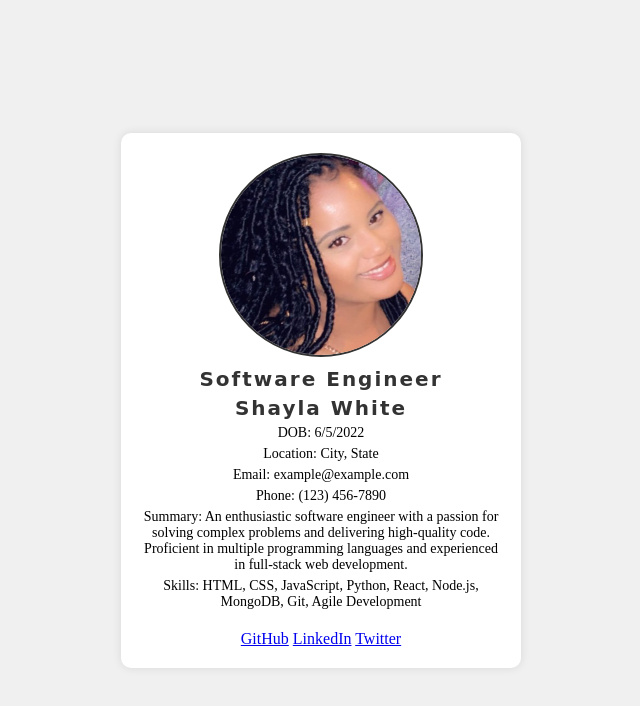
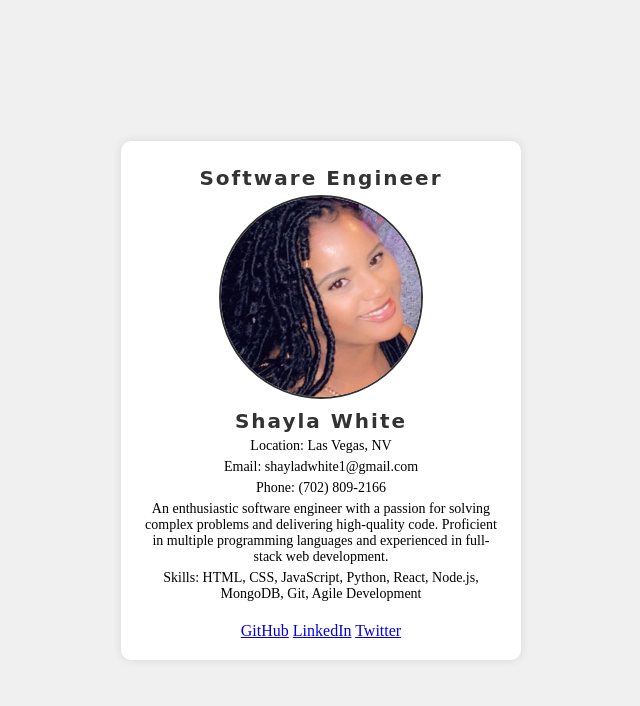
Before and after one commit to ShaylaWhite/portfolio_2, a plain HTML site: page index.html in a window 1280 px wide. Shown: the whole page, without its empty margins (319-959 px from the left). Drawn offline with Linux system fonts and the light colour scheme; files whose address does not match are found by name.

Commit message:
style h2 tag

```diff
--- a/index.html
+++ b/index.html
@@ -12,14 +12,13 @@
   <body>
     <div class="container">
         <div class="id-card">
+            <h2 class="title">Software Engineer</h2>
             <img src="C:\Users\shayl\sei\portfolio\shayla.png" alt="Profile Picture">
-            <h1 class="title">Software Engineer</h1>
             <h2 class="name">Shayla White</h2>
-            <p class="dob">DOB: 6/5/2022</p>
-            <p class="location">Location: City, State</p>
-            <p class="email">Email: example@example.com</p>
-            <p class="phone">Phone: (123) 456-7890</p>
-            <p class="summary">Summary: An enthusiastic software engineer with a passion for solving complex problems and delivering high-quality code. Proficient in multiple programming languages and experienced in full-stack web development.</p>
+            <p class="location">Location: Las Vegas, NV</p>
+            <p class="email">Email: shayladwhite1@gmail.com</p>
+            <p class="phone">Phone: (702) 809-2166</p>
+            <p class="summary"> An enthusiastic software engineer with a passion for solving complex problems and delivering high-quality code. Proficient in multiple programming languages and experienced in full-stack web development.</p>
             <p class="skills">Skills: HTML, CSS, JavaScript, Python, React, Node.js, MongoDB, Git, Agile Development</p>
             <div class="social-media">
                 <a href="https://github.com/yourusername" target="_blank">GitHub</a>
--- a/styles.css
+++ b/styles.css
@@ -42,7 +42,10 @@ body {
 }
 
 .id-card h2 {
-  font-size: 20px; /* Adjust the font size for the name */
+  font-size: 24px; /* Adjust the font size for the name to make it bigger */
+  font-weight: bold; /* Add bold style to make the name stand out */
+  color: #333; /* Use an appropriate color for the name */
+  margin: 10px 0; /* Add spacing above and below the name */
 }
 
 .id-card p {
```
